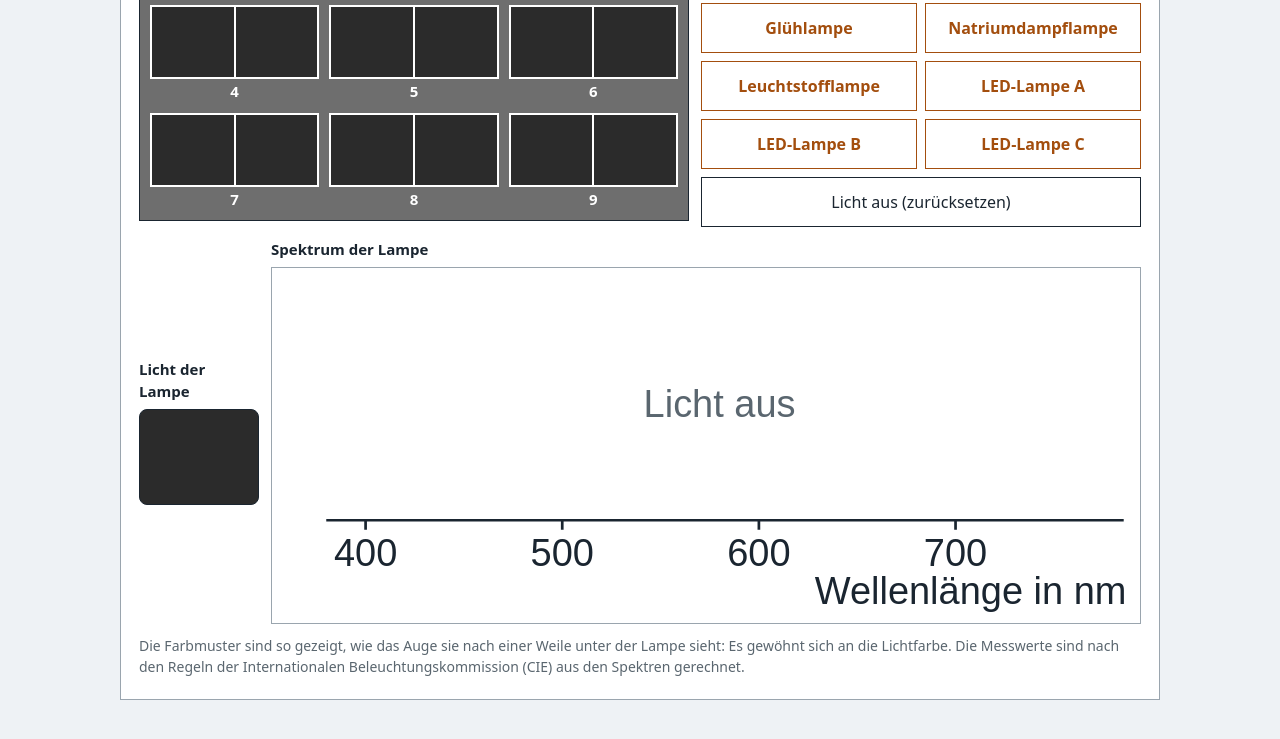
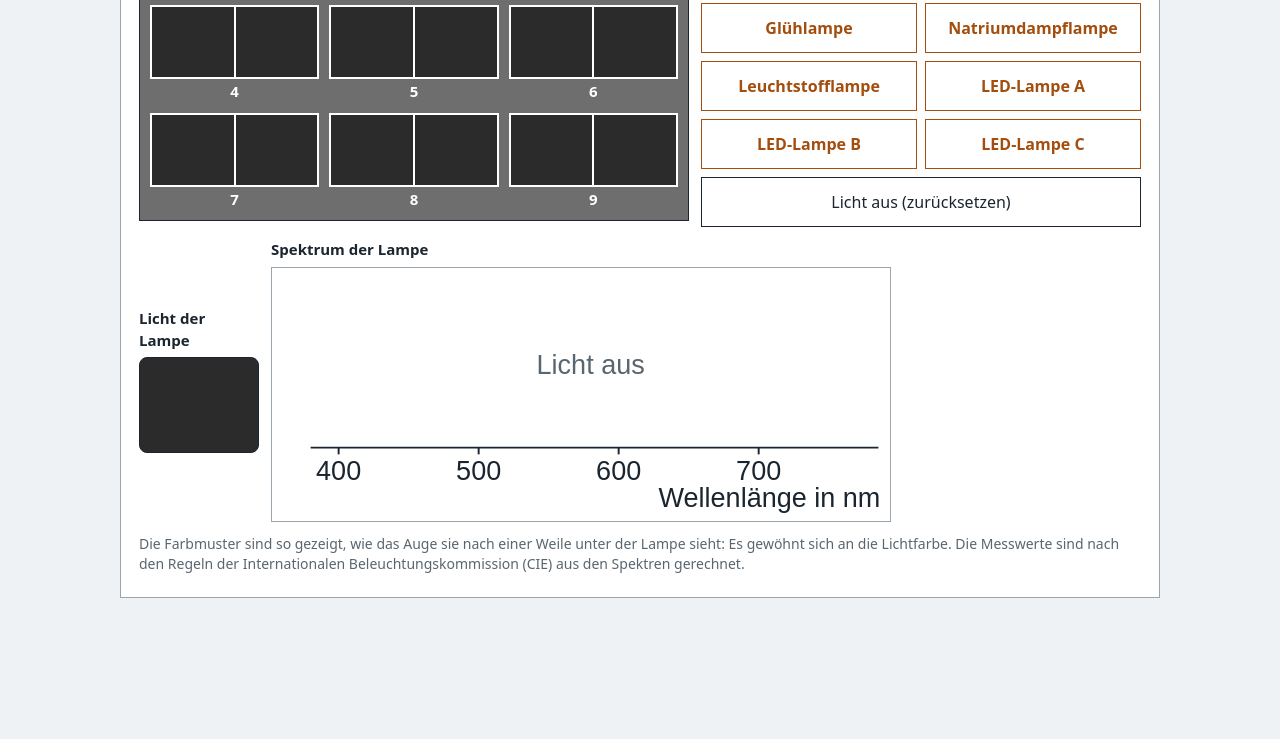
Before and after one commit to CGirrbach/Unterricht, a plain HTML site: page e3eg/B15_Simulation_Farbwiedergabe.html in a window 1280 px wide. Shown: the part 359-1098 px from the top of the page. After the commit the page ends 997 px from the top, so only its background shows below. Drawn offline with Linux system fonts and the light colour scheme.

Commit message:
E3EG: e3eg/B15_Simulation_Farbwiedergabe.html

```diff
--- a/e3eg/B15_Simulation_Farbwiedergabe.html
+++ b/e3eg/B15_Simulation_Farbwiedergabe.html
@@ -56,7 +56,7 @@
  .nr{color:#fff;text-align:center;font-weight:700;font-size:15px;margin-top:2px}
  .licht{display:grid;grid-template-columns:120px 1fr;gap:12px;align-items:center}
  .leuchtfeld{height:96px;border:1.4px solid var(--ink);border-radius:8px;display:flex;align-items:flex-end;justify-content:center;font-size:13px;color:var(--grau);padding:4px;text-align:center}
- .spektrum svg{width:100%;height:auto;display:block;border:1px solid var(--linie);background:#fff}
+ .spektrum svg{width:100%;max-width:620px;height:auto;display:block;border:1px solid var(--linie);background:#fff}
  .hinweis{font-size:14px;color:var(--grau);margin-top:12px}
  #pruefbericht{display:none}
  @media(max-width:799px){.messgeraet{position:sticky;top:0;z-index:5;box-shadow:0 6px 8px -6px rgba(0,0,0,.4)}}
```
